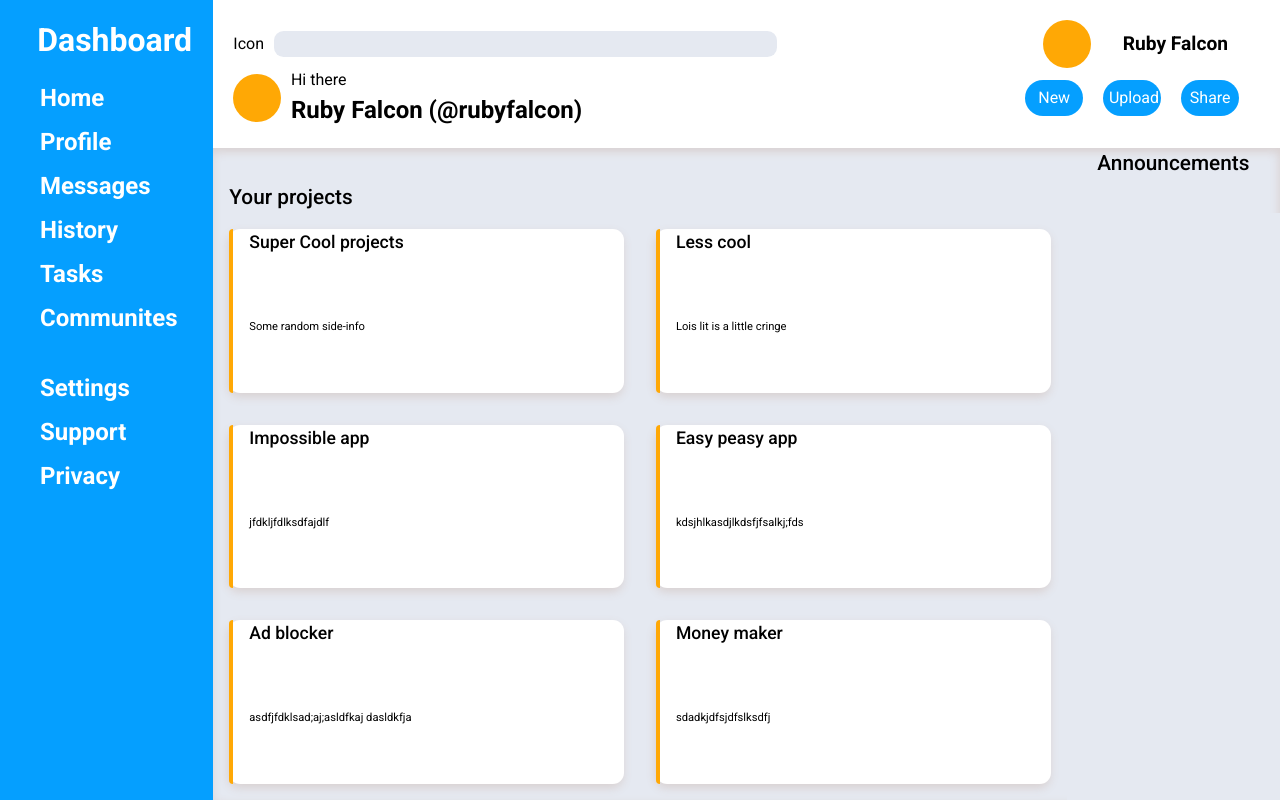
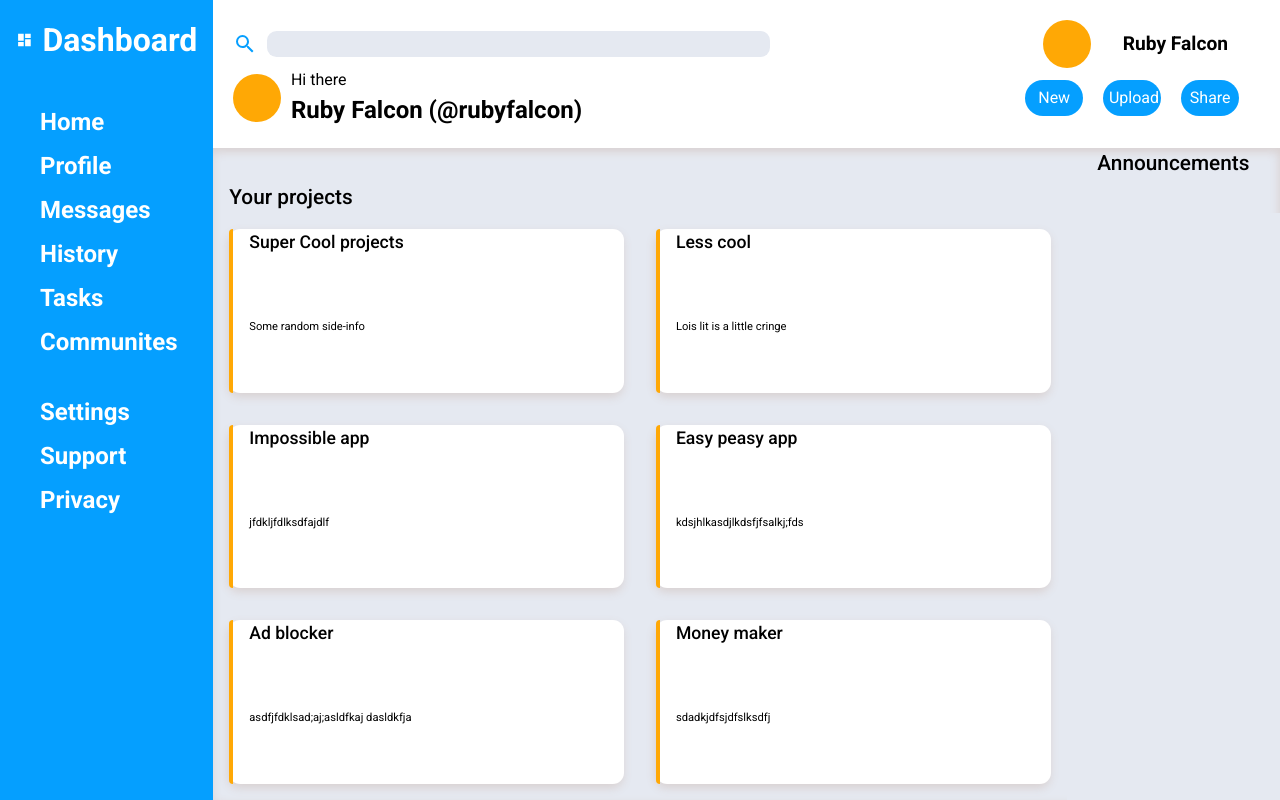
Before and after one commit to RubyFalcon/admin-dashboard, a plain HTML site: page index.html in a window 1280 px wide. Drawn offline with Linux system fonts and the light colour scheme.

Commit message:
create icons

```diff
--- a/index.html
+++ b/index.html
@@ -15,7 +15,10 @@
             <div class="top-bar">
 
                     <div class="searchbar flex">
-                        <div class="icon">Icon</div>
+
+                        <div class="icon">
+                            <svg xmlns="http://www.w3.org/2000/svg" viewBox="0 0 24 24"><title>magnify</title><path d="M9.5,3A6.5,6.5 0 0,1 16,9.5C16,11.11 15.41,12.59 14.44,13.73L14.71,14H15.5L20.5,19L19,20.5L14,15.5V14.71L13.73,14.44C12.59,15.41 11.11,16 9.5,16A6.5,6.5 0 0,1 3,9.5A6.5,6.5 0 0,1 9.5,3M9.5,5C7,5 5,7 5,9.5C5,12 7,14 9.5,14C12,14 14,12 14,9.5C14,7 12,5 9.5,5Z" /></svg>
+                        </div>
                         <input type="search" name="search" id="search" />
 
                     </div>
@@ -43,7 +46,11 @@
 
         </div>
         <div class="sidebar">
-            <h1>Dashboard</h1>
+
+            <div class="dashboard">
+                <svg xmlns="http://www.w3.org/2000/svg" viewBox="0 0 24 24"><title>view-dashboard</title><path d="M13,3V9H21V3M13,21H21V11H13M3,21H11V15H3M3,13H11V3H3V13Z" /></svg>
+                <h1>Dashboard</h1>
+            </div>
             <ul class="flex-column">
                 <li>Home</li>
                 <li>Profile</li>
--- a/styles.css
+++ b/styles.css
@@ -1,6 +1,6 @@
 :root {
     --main-color : #e5e9f1;
-
+    --blue: #059fff;
     --white: #ffffff;
     --yellow: #ffa805;
 
@@ -88,7 +88,7 @@
 
   .sidebar h1 {
     font-size: 2rem;
-    margin: 1rem 1rem 1rem 2rem;
+
 
   }
   .sidebar li {
@@ -258,7 +258,7 @@
     padding-right: 2%;
   }
   button {
-    background-color: #059fff;
+    background-color: var(--blue);
     outline: none;
     border: none;
     border-radius: 2rem;
@@ -277,3 +277,29 @@
     display: flex;
     justify-content: space-between;
   }
+
+  svg {
+    height: 1.5em;
+    width: 1.5em;
+  }
+
+  svg path {
+    fill: var(--blue);
+  }
+
+  .dashboard{
+    width: 100%;
+    display: flex;
+    justify-content: center;
+    align-items: center;
+    gap: .6rem;
+    padding: 1rem;
+    margin-bottom: 1.5rem;
+  }
+  .dashboard svg {
+    height: 3rem;
+    width: 3rem;
+  }
+  .dashboard svg path {
+    fill: var(--white);
+  }
```
Also changed, not shown: icons/github.svg (added), icons/magnify.svg (added), icons/view-dashboard.svg (added).
